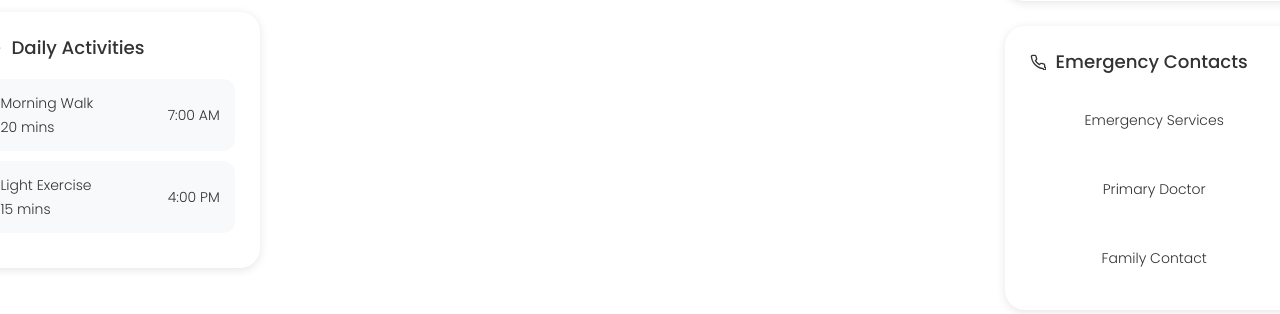
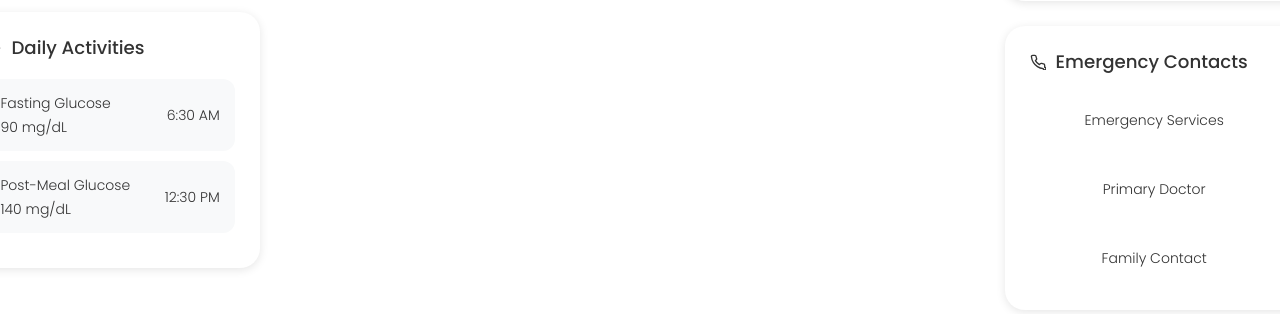
Before and after one commit to HamaRegaya/HealthPath-Assistant, a Flask app: page /avatar in a window 1280 px wide. Shown: the part 398-712 px from the top of the page. Run offline with Flask 3, Linux system fonts and the light colour scheme; some libraries are stand-ins or nearby versions.

Commit message:
Update avatar and index templates to reflect glucose monitoring activities and introduce AI chatbot feature

```diff
--- a/templates/avatar.html
+++ b/templates/avatar.html
@@ -294,12 +294,12 @@
 						<svg xmlns="http://www.w3.org/2000/svg" width="16" height="16" viewBox="0 0 24 24" fill="none" stroke="currentColor" stroke-width="2" stroke-linecap="round" stroke-linejoin="round" class="lucide lucide-activity w-5 h-5 text-green-400"><path d="M22 12h-2.48a2 2 0 0 0-1.93 1.46l-2.35 8.36a.25.25 0 0 1-.48 0L9.24 2.18a.25.25 0 0 0-.48 0l-2.35 8.36A2 2 0 0 1 4.49 12H2"></path></svg>
 						Daily Activities</h2>
 					<div class="activity-item">
-						<div>Morning Walk<br>20 mins</div>
-						<div>7:00 AM</div>
+						<div>Fasting Glucose<br><span class="value">90 mg/dL</span></div>
+                        <div>6:30 AM</div>
 					</div>
 					<div class="activity-item">
-						<div>Light Exercise<br>15 mins</div>
-						<div>4:00 PM</div>
+						<div>Post-Meal Glucose<br><span class="value">140 mg/dL</span></div>
+                        <div>12:30 PM</div>
 					</div>
 				</div>
 			</div>
```
Also changed, not shown: templates/index.html (+4 -4 lines).
